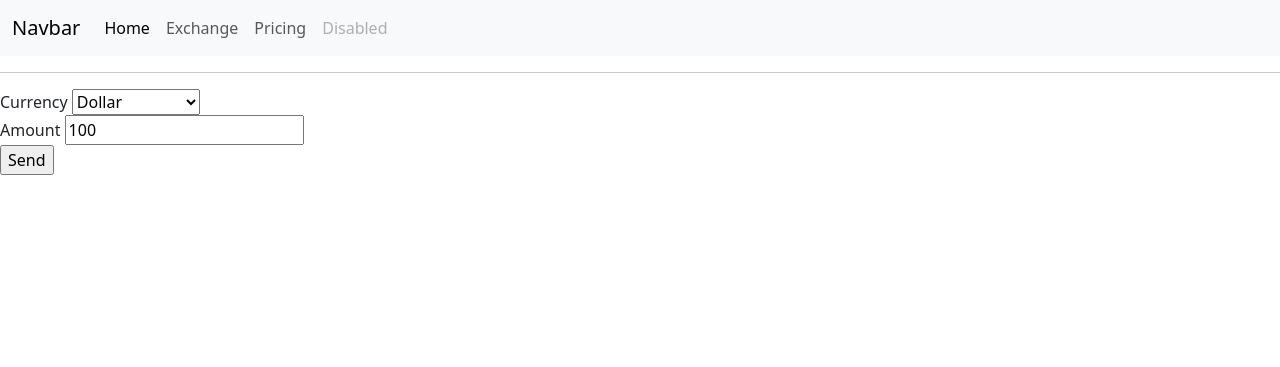
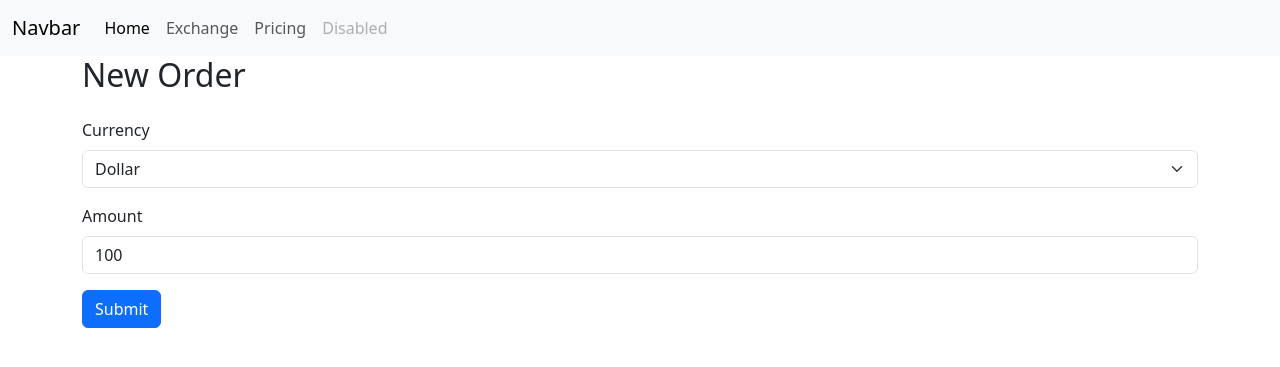
Before and after one commit to rajkonkret/Bootcamp-10-05-2025-web, a Flask app: page /exchange in a window 1280 px wide. Shown: the top 367 px of the page. Run offline with Flask 3, Linux system fonts and the light colour scheme.

Commit message:
[17 8] new exchange.html

```diff
--- a/web5_bootstrap/templates/exchange.html
+++ b/web5_bootstrap/templates/exchange.html
@@ -1,21 +1,29 @@
 {% extends "base.html" %}
 
-{% block body_header %}
-    Enter transaction details
-{% endblock %}
 
 {% block body_content %}
-    {{ super() }}
-    <form id="exchange_form" action="{{ url_for('exchange') }}" method="POST">
-        <label for="currency">Currency</label>
-        <select id="currency" name="currency">
-            {% for currency in offer.currencies %}
-                <option value="{{ currency.code }}">{{ currency.name }}</option>
-            {% endfor %}
-        </select>
-        <br>
-        <label for="amount">Amount</label>
-        <input type="text" id="amount" name="amount" value="100"><br>
-        <input type="submit" value="Send">
-    </form>
+<div class="container">
+    <div class="row justify-content-start">
+        <h1 class="h2 mb-4">New Order</h1>
+    </div>
+<form action="{{ url_for('exchange') }}" method="POST">
+  <div class="mb-3">
+    <label for="currency" class="form-label">Currency</label>
+    <select id="currency" name="currency" class="form-select" required>
+        {% for currency in offer.currencies %}
+        <option value="{{ currency.code }}">{{ currency.name }}</option>
+        {% endfor %}
+    </select>
+  </div>
+  <div class="mb-3">
+    <label for="amount" class="form-label">Amount</label>
+    <input type="number"
+           class="form-control"
+           id="amount"
+           name="amount"
+           value="100">
+  </div>
+  <button type="submit" class="btn btn-primary">Submit</button>
+</form>
+</div>
 {% endblock %}
```
